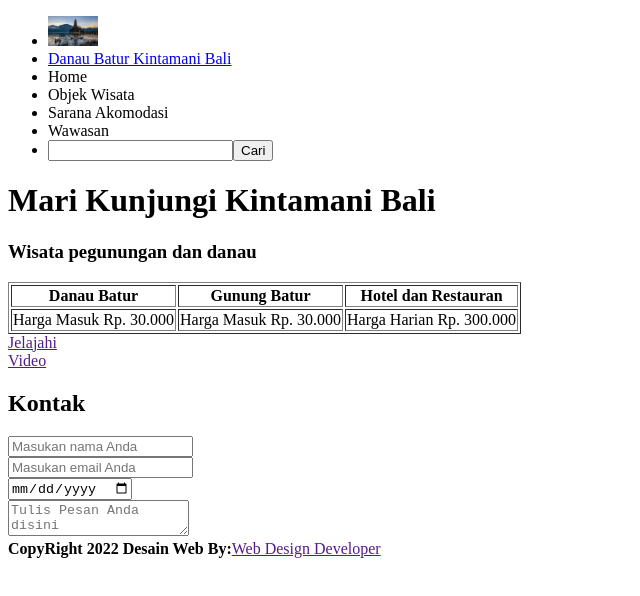
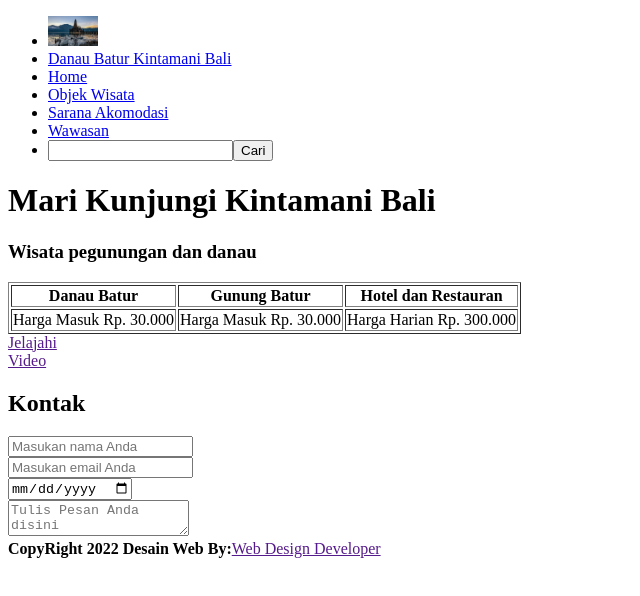
Before and after one commit to Nosss24/Latihan-Web, a plain HTML site: page html_agunggino/index.html in a window 1280 px wide. Shown: the whole page, without its empty margins (0-640 px from the left). Drawn offline with Linux system fonts and the light colour scheme.

Commit message:
Update index.html

```diff
--- a/html_agunggino/index.html
+++ b/html_agunggino/index.html
@@ -13,10 +13,10 @@
         </li>
         <li><a href="#">Danau Batur Kintamani Bali</a></li>
         <div class="">
-            <li><a href=""></a>Home</li>
-            <li><a href="objekwisata.html"></a>Objek Wisata</li>
-            <li><a href="saranaakomodasi.html"></a>Sarana Akomodasi</li>
-            <li><a href="wawasan.html"></a>Wawasan</li>
+            <li><a href="#">Home</a></li>
+            <li><a href="#">Objek Wisata</a></li>
+            <li><a href="#">Sarana Akomodasi</a></li>
+            <li><a href="#">Wawasan</a></li>
         </div>
         <li><input type="search" name="search"><button name="cari" valeu="cari">Cari</button></li>
     </ul>
```
